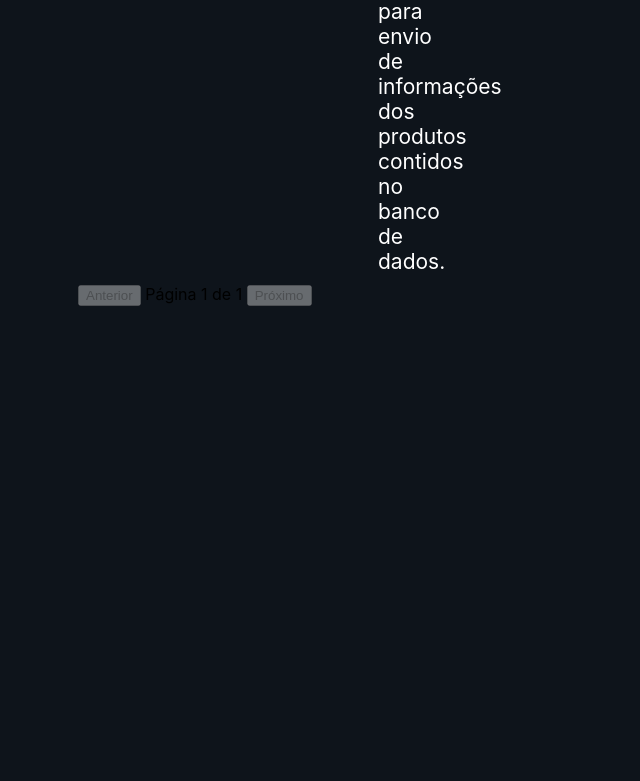
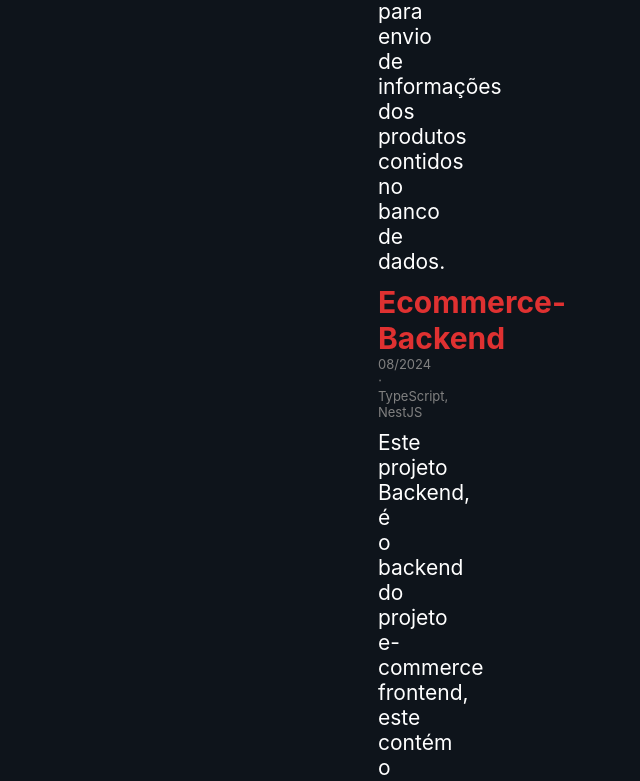
Before and after one commit to guiiBecker/portifolioo, a React (Create React App) app: page /projetos in a window 1280 px wide. Shown: the part 1867-2648 px from the top of the page, without its empty margins (272-912 px from the left). Before the commit the page ends 2343 px from the top, so only its background shows below. Built offline with nearby package versions, Linux system fonts and the light colour scheme.

Commit message:
feat. butto pagination working

```diff
--- a/public/projetos.json
+++ b/public/projetos.json
@@ -17,7 +17,97 @@
     "link":"https://github.com/guiiBecker/ecommerce",
     "type":"backend",
     "text":"Este projeto Backend, é o backend do projeto e-commerce frontend, este contém o sistema de login e cadastro de usuário, assim como a api para envio de informações dos produtos contidos no banco de dados. "
- }
+ },
+ {
+   "name":"Ecommerce-Backend",
+   "tech":"TypeScript, NestJS",
+   "finishedIn":"08/2024",
+   "howdo":"solo",
+   "link":"https://github.com/guiiBecker/ecommerce",
+   "type":"backend",
+   "text":"Este projeto Backend, é o backend do projeto e-commerce frontend, este contém o sistema de login e cadastro de usuário, assim como a api para envio de informações dos produtos contidos no banco de dados. "
+},
+{
+  "name":"Ecommerce-Backend",
+  "tech":"TypeScript, NestJS",
+  "finishedIn":"08/2024",
+  "howdo":"solo",
+  "link":"https://github.com/guiiBecker/ecommerce",
+  "type":"backend",
+  "text":"Este projeto Backend, é o backend do projeto e-commerce frontend, este contém o sistema de login e cadastro de usuário, assim como a api para envio de informações dos produtos contidos no banco de dados. "
+},
+{
+  "name":"Ecommerce-Backend",
+  "tech":"TypeScript, NestJS",
+  "finishedIn":"08/2024",
+  "howdo":"solo",
+  "link":"https://github.com/guiiBecker/ecommerce",
+  "type":"backend",
+  "text":"Este projeto Backend, é o backend do projeto e-commerce frontend, este contém o sistema de login e cadastro de usuário, assim como a api para envio de informações dos produtos contidos no banco de dados. "
+},
+{
+  "name":"Ecommerce-Backend",
+  "tech":"TypeScript, NestJS",
+  "finishedIn":"08/2024",
+  "howdo":"solo",
+  "link":"https://github.com/guiiBecker/ecommerce",
+  "type":"backend",
+  "text":"Este projeto Backend, é o backend do projeto e-commerce frontend, este contém o sistema de login e cadastro de usuário, assim como a api para envio de informações dos produtos contidos no banco de dados. "
+},
+{
+  "name":"Ecommerce-Backend",
+  "tech":"TypeScript, NestJS",
+  "finishedIn":"08/2024",
+  "howdo":"solo",
+  "link":"https://github.com/guiiBecker/ecommerce",
+  "type":"backend",
+  "text":"Este projeto Backend, é o backend do projeto e-commerce frontend, este contém o sistema de login e cadastro de usuário, assim como a api para envio de informações dos produtos contidos no banco de dados. "
+},
+{
+  "name":"Ecommerce-Backend",
+  "tech":"TypeScript, NestJS",
+  "finishedIn":"08/2024",
+  "howdo":"solo",
+  "link":"https://github.com/guiiBecker/ecommerce",
+  "type":"backend",
+  "text":"Este projeto Backend, é o backend do projeto e-commerce frontend, este contém o sistema de login e cadastro de usuário, assim como a api para envio de informações dos produtos contidos no banco de dados. "
+},
+{
+  "name":"Ecommerce-Backend",
+  "tech":"TypeScript, NestJS",
+  "finishedIn":"08/2024",
+  "howdo":"solo",
+  "link":"https://github.com/guiiBecker/ecommerce",
+  "type":"backend",
+  "text":"Este projeto Backend, é o backend do projeto e-commerce frontend, este contém o sistema de login e cadastro de usuário, assim como a api para envio de informações dos produtos contidos no banco de dados. "
+},
+{
+  "name":"Ecommerce-Backend",
+  "tech":"TypeScript, NestJS",
+  "finishedIn":"08/2024",
+  "howdo":"solo",
+  "link":"https://github.com/guiiBecker/ecommerce",
+  "type":"backend",
+  "text":"Este projeto Backend, é o backend do projeto e-commerce frontend, este contém o sistema de login e cadastro de usuário, assim como a api para envio de informações dos produtos contidos no banco de dados. "
+},
+{
+  "name":"Ecommerce-Backend",
+  "tech":"TypeScript, NestJS",
+  "finishedIn":"08/2024",
+  "howdo":"solo",
+  "link":"https://github.com/guiiBecker/ecommerce",
+  "type":"backend",
+  "text":"Este projeto Backend, é o backend do projeto e-commerce frontend, este contém o sistema de login e cadastro de usuário, assim como a api para envio de informações dos produtos contidos no banco de dados. "
+},
+{
+  "name":"Ecommerce-Backend",
+  "tech":"TypeScript, NestJS",
+  "finishedIn":"08/2024",
+  "howdo":"solo",
+  "link":"https://github.com/guiiBecker/ecommerce",
+  "type":"backend",
+  "text":"Este projeto Backend, é o backend do projeto e-commerce frontend, este contém o sistema de login e cadastro de usuário, assim como a api para envio de informações dos produtos contidos no banco de dados. "
+}
 
 ]
 }
--- a/src/components/projetos/index.tsx
+++ b/src/components/projetos/index.tsx
@@ -1,8 +1,7 @@
 import { useEffect, useState } from "react";
-import { DivContainer, DivProjeto, ProjetoDescript, ProjetoName, StyledNavLink, ProjetoInfos, ProjetosPage } from "./styles";
+import { DivContainer, DivProjeto, ProjetoDescript, ProjetoName, StyledNavLink, ProjetoInfos, ProjetosPage, ButtonsStyled, DivButton } from "./styles";
 
-
-interface Projeto{
+interface Projeto {
     name: string;
     tech: string;
     finishedIn: string;
@@ -14,66 +13,70 @@
 
 const ITEMS_PER_PAGE = 8;
 
-export default function ProjetosFeed(){
-    const [projetos, setProjetos] =  useState <Projeto[]>([]);
+export default function ProjetosFeed() {
+    const [projetos, setProjetos] = useState<Projeto[]>([]);
     const [currentPage, setCurrentPage] = useState<number>(1);
 
     useEffect(() => {
-        const fetchData = async() => {
-            const response = await fetch('/projetos.json')
+        const fetchData = async () => {
+            const response = await fetch('/projetos.json');
             const data = await response.json();
-
-            console.log(data);
 
             setProjetos(data.projetos);
         };
         fetchData();
-    }, []); // fim do data projetos
+    }, []);
 
-    const totalPages = Math.ceil(projetos.length/ITEMS_PER_PAGE);
+    // Ordena os projetos por data
+    const sortedProjetos = projetos.sort((a, b) => {
+        const [monthA, yearA] = a.finishedIn.split('/').map(Number);
+        const [monthB, yearB] = b.finishedIn.split('/').map(Number);
 
+        const dateA = yearA * 12 + monthA;
+        const dateB = yearB * 12 + monthB;
 
-    const currentProjects = projetos.slice(
-        (currentPage -1) * ITEMS_PER_PAGE,
+        return dateB - dateA; // Ordenação decrescente
+    });
+
+    // Cálculo da paginação
+    const totalPages = Math.ceil(sortedProjetos.length / ITEMS_PER_PAGE);
+
+    // Obtenção dos projetos da página atual
+    const currentProjects = sortedProjetos.slice(
+        (currentPage - 1) * ITEMS_PER_PAGE,
         currentPage * ITEMS_PER_PAGE
     );
 
-    return(
+    return (
         <DivContainer>
             <ProjetosPage>Projetos</ProjetosPage>
-            {projetos && projetos.length > 0 ? (
-                projetos.map((projeto:Projeto, index: number) => (
+            {currentProjects && currentProjects.length > 0 ? (
+                currentProjects.map((projeto: Projeto, index: number) => (
                     <DivProjeto key={index}>
                         <StyledNavLink href={projeto.link}>
                             <ProjetoName>{projeto.name}</ProjetoName>
                         </StyledNavLink>
                         <ProjetoInfos>{projeto.finishedIn} ⋅ {projeto.tech} </ProjetoInfos>
                         <ProjetoDescript>{projeto.text}</ProjetoDescript>
-
                     </DivProjeto>
                 ))
-        ):(
-            <ProjetoDescript>Sem projetos disponiveis</ProjetoDescript>
+            ) : (
+                <ProjetoDescript>Sem projetos disponíveis</ProjetoDescript>
             )}
-                <div>
-                    <button
+
+            {/* Paginação */}
+            <DivButton>
+                <ButtonsStyled
                     onClick={() => setCurrentPage((prev) => Math.max(prev - 1, 1))}
                     disabled={currentPage === 1}>
                     Anterior
-                    </button>
-                    <span>{` Página ${currentPage} de ${totalPages} `}</span>
-                    <button
+                </ButtonsStyled>
+                <ButtonsStyled
                     onClick={() => setCurrentPage((prev) => Math.min(prev + 1, totalPages))}
                     disabled={currentPage === totalPages}>
                     Próximo
-                    </button>
-                </div>
+                </ButtonsStyled>
+            </DivButton>
         </DivContainer>
-
     );
-
-
-};
-
-
-export {}
+}
--- a/src/components/projetos/styles.ts
+++ b/src/components/projetos/styles.ts
@@ -2,6 +2,7 @@
 
 export const DivContainer = styled.div
 `
+
  justify-content: center;
  align-itens: center;
  margin: 10px 100px 10px 100px;
@@ -54,5 +55,20 @@
     color: #df3131;
   }
 `;
+export const DivButton = styled.div
+`
+ background:#0e141b;
+ display: flex;
+ justify-content: center;
+ margin-top: 20px;
+`;
 export const ButtonsStyled = styled.button
-``;
+`
+ background:#0e141b;
+ color:  #df3131;
+ font-size: 1em;
+ margin: 1em;
+ padding: 0.25em 1em;
+ border: 1px solid #df3131;
+ border-radius: 3px;
+`;
```
Lines whose indentation alone changed are shown as unchanged.
